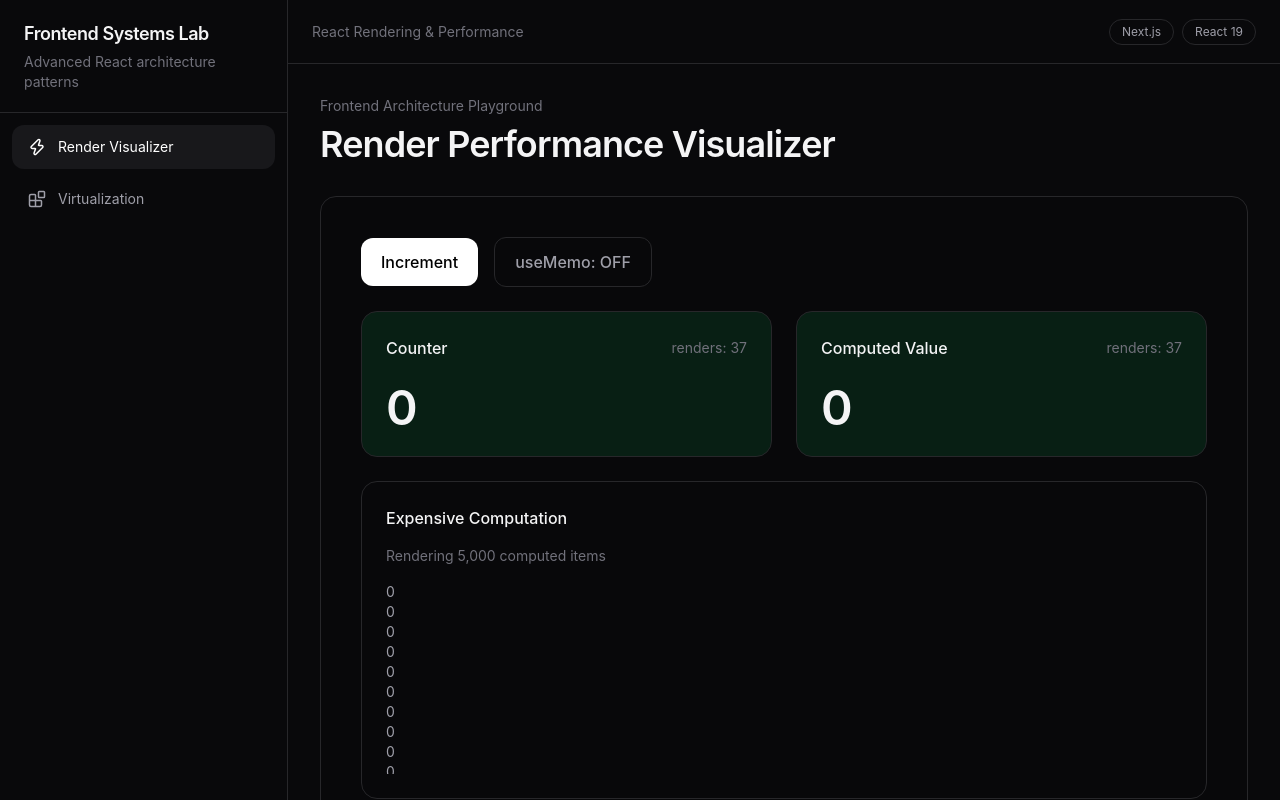
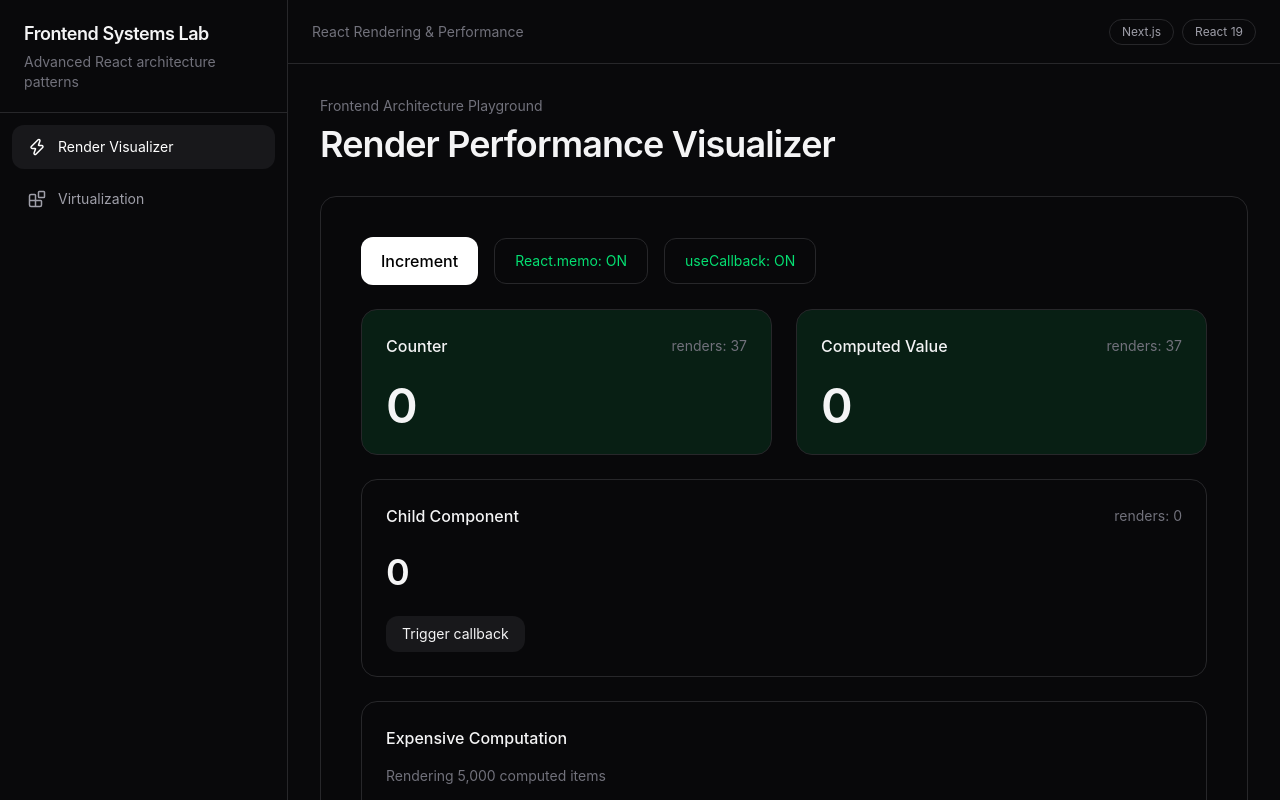
Before and after one commit to maxiprys/frontend-systems-lab, a Next.js app: page / in a window 1280 px wide. Built offline with nearby package versions, Linux system fonts and the light colour scheme.

Commit message:
feat: add memoization and callback rendering demos

```diff
--- /dev/null
+++ b/features/render-visualizer/components/memo-child.tsx
@@ -0,0 +1,44 @@
+'use client'
+
+import { memo } from 'react'
+
+import { useRenderCount } from '../hooks/use-render-count'
+
+type MemoChildProps = {
+  count: number
+  onAction: () => void
+}
+
+function MemoChildComponent({
+  count,
+  onAction,
+}: MemoChildProps) {
+  const renders = useRenderCount()
+
+  return (
+    <div className="rounded-2xl border border-zinc-800 p-6">
+      <div className="flex items-center justify-between">
+        <h3 className="font-medium">
+          Child Component
+        </h3>
+
+        <span className="text-sm text-zinc-500">
+          renders: {renders}
+        </span>
+      </div>
+
+      <p className="mt-6 text-4xl font-semibold">
+        {count}
+      </p>
+
+      <button
+        onClick={onAction}
+        className="mt-6 rounded-xl bg-zinc-900 px-4 py-2 text-sm transition-opacity hover:opacity-80"
+      >
+        Trigger callback
+      </button>
+    </div>
+  )
+}
+
+export const MemoChild = memo(MemoChildComponent)
--- a/features/render-visualizer/render-visualizer.tsx
+++ b/features/render-visualizer/render-visualizer.tsx
@@ -1,23 +1,58 @@
 'use client'
 
-import { useMemo, useState } from 'react'
+import { useCallback, useMemo, useState } from 'react'
 
 import { ExpensiveList } from './components/expensive-list'
+import { MemoChild } from './components/memo-child'
 import { RenderBox } from './components/render-box'
 
 export function RenderVisualizer() {
   const [count, setCount] = useState(0)
-  const [memoEnabled, setMemoEnabled] = useState(false)
 
-  const expensiveValue = memoEnabled
-    ? useMemo(() => count * 2, [count])
-    : count * 2
+  const [memoEnabled, setMemoEnabled] =
+    useState(true)
+
+  const [callbackEnabled, setCallbackEnabled] =
+    useState(true)
+
+  const expensiveValue = useMemo(() => {
+    return count * 2
+  }, [count])
+
+  const stableCallback = useCallback(() => {
+    console.log('stable callback')
+  }, [])
+
+  const unstableCallback = () => {
+    console.log('unstable callback')
+  }
+
+  const callback = callbackEnabled
+    ? stableCallback
+    : unstableCallback
+
+  const ChildComponent = memoEnabled
+    ? MemoChild
+    : ({
+        count,
+        onAction,
+      }: {
+        count: number
+        onAction: () => void
+      }) => (
+        <MemoChild
+          count={count}
+          onAction={onAction}
+        />
+      )
 
   return (
     <div className="flex flex-col gap-6">
-      <div className="flex items-center gap-4">
+      <div className="flex flex-wrap items-center gap-4">
         <button
-          onClick={() => setCount((prev) => prev + 1)}
+          onClick={() =>
+            setCount((prev) => prev + 1)
+          }
           className="rounded-xl bg-white px-5 py-3 font-medium text-black transition-opacity hover:opacity-90"
         >
           Increment
@@ -28,7 +63,7 @@ export function RenderVisualizer() {
             setMemoEnabled((prev) => !prev)
           }
           className={`
-            rounded-xl border px-5 py-3 font-medium transition-colors
+            rounded-xl border px-5 py-3 text-sm transition-colors
             ${
               memoEnabled
                 ? 'border-green-500 text-green-400'
@@ -36,7 +71,23 @@ export function RenderVisualizer() {
             }
           `}
         >
-          useMemo: {memoEnabled ? 'ON' : 'OFF'}
+          React.memo: {memoEnabled ? 'ON' : 'OFF'}
+        </button>
+
+        <button
+          onClick={() =>
+            setCallbackEnabled((prev) => !prev)
+          }
+          className={`
+            rounded-xl border px-5 py-3 text-sm transition-colors
+            ${
+              callbackEnabled
+                ? 'border-green-500 text-green-400'
+                : 'border-zinc-700 text-zinc-400'
+            }
+          `}
+        >
+          useCallback: {callbackEnabled ? 'ON' : 'OFF'}
         </button>
       </div>
 
@@ -52,6 +103,11 @@ export function RenderVisualizer() {
         />
       </div>
 
+      <ChildComponent
+        count={count}
+        onAction={callback}
+      />
+
       <ExpensiveList value={expensiveValue} />
     </div>
   )
```
